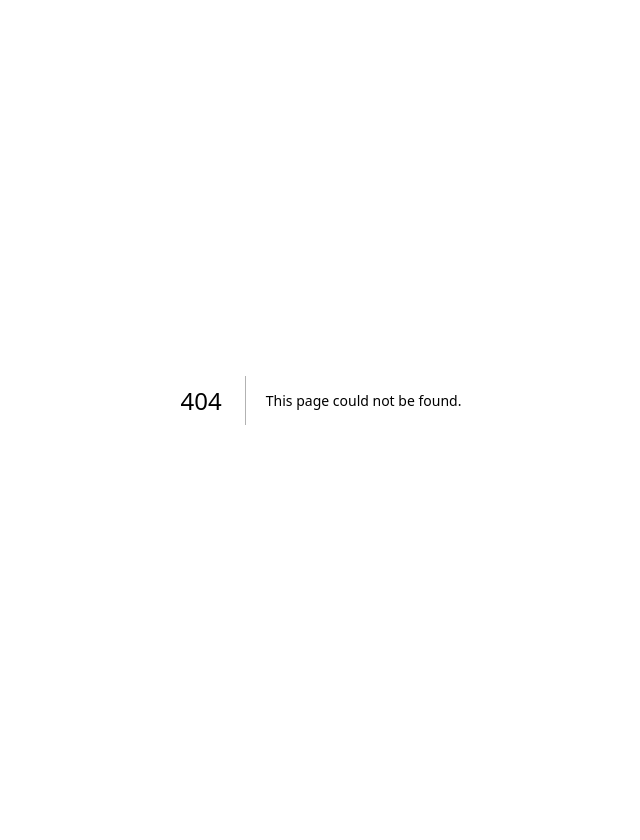
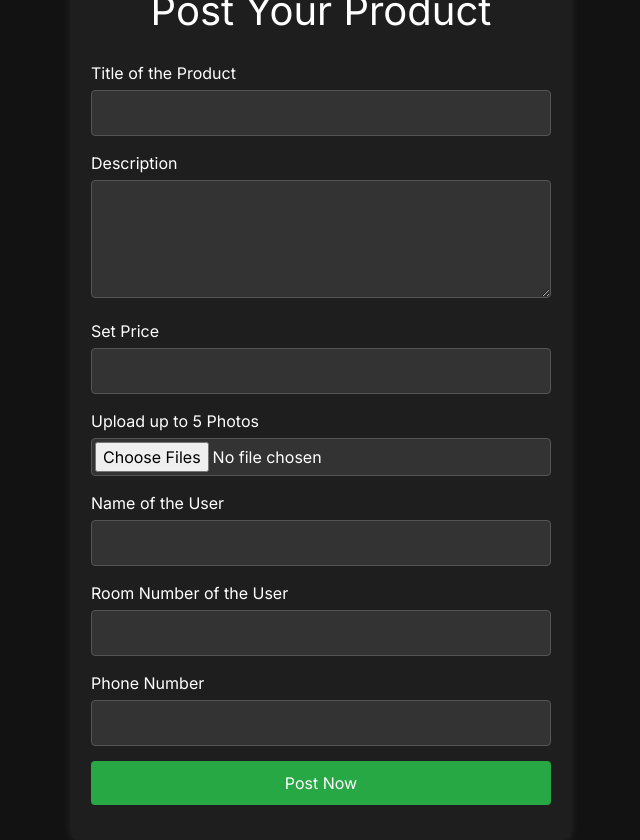
Before and after one commit to Markt-2024/Markt, a Next.js app: page /post-your-product in a window 1280 px wide. Before the commit this address had no page. Shown: the whole page, without its empty margins (319-959 px from the left). Before the commit the page ends 800 px from the top, so only its background shows below. Built offline with nearby package versions, Linux system fonts and the light colour scheme.

Commit message:
added 'post-your-product' component

```diff
--- a/src/app/globals.css
+++ b/src/app/globals.css
@@ -2,32 +2,75 @@
   @tailwind components;
   @tailwind utilities;
 
+  @layer base {
     :root {
-  --foreground-rgb: 0, 0, 0;
-  --background-start-rgb: 214, 219, 220;
-  --background-end-rgb: 255, 255, 255;
+      --background: 0 0% 100%;
+      --foreground: 222.2 84% 4.9%;
+
+      --card: 0 0% 100%;
+      --card-foreground: 222.2 84% 4.9%;
+
+      --popover: 0 0% 100%;
+      --popover-foreground: 222.2 84% 4.9%;
+
+      --primary: 222.2 47.4% 11.2%;
+      --primary-foreground: 210 40% 98%;
+
+      --secondary: 210 40% 96.1%;
+      --secondary-foreground: 222.2 47.4% 11.2%;
+
+      --muted: 210 40% 96.1%;
+      --muted-foreground: 215.4 16.3% 46.9%;
+
+      --accent: 210 40% 96.1%;
+      --accent-foreground: 222.2 47.4% 11.2%;
+
+      --destructive: 0 84.2% 60.2%;
+      --destructive-foreground: 210 40% 98%;
+
+      --border: 214.3 31.8% 91.4%;
+      --input: 214.3 31.8% 91.4%;
+      --ring: 222.2 84% 4.9%;
+
+      --radius: 0.5rem;
     }
 
-@media (prefers-color-scheme: dark) {
-  :root {
-    --foreground-rgb: 255, 255, 255;
-    --background-start-rgb: 0, 0, 0;
-    --background-end-rgb: 0, 0, 0;
+    .dark {
+      --background: 222.2 84% 4.9%;
+      --foreground: 210 40% 98%;
+
+      --card: 222.2 84% 4.9%;
+      --card-foreground: 210 40% 98%;
+
+      --popover: 222.2 84% 4.9%;
+      --popover-foreground: 210 40% 98%;
+
+      --primary: 210 40% 98%;
+      --primary-foreground: 222.2 47.4% 11.2%;
+
+      --secondary: 217.2 32.6% 17.5%;
+      --secondary-foreground: 210 40% 98%;
+
+      --muted: 217.2 32.6% 17.5%;
+      --muted-foreground: 215 20.2% 65.1%;
+
+      --accent: 217.2 32.6% 17.5%;
+      --accent-foreground: 210 40% 98%;
+
+      --destructive: 0 62.8% 30.6%;
+      --destructive-foreground: 210 40% 98%;
+
+      --border: 217.2 32.6% 17.5%;
+      --input: 217.2 32.6% 17.5%;
+      --ring: 212.7 26.8% 83.9%;
     }
   }
 
+  @layer base {
+    * {
+      @apply border-border;
+    }
     body {
-  color: rgb(var(--foreground-rgb));
-  background: linear-gradient(
-      to bottom,
-      transparent,
-      rgb(var(--background-end-rgb))
-    )
-    rgb(var(--background-start-rgb));
-}
-
-@layer utilities {
-  .text-balance {
-    text-wrap: balance;
+      @apply bg-background text-foreground;
     }
   }
--- /dev/null
+++ b/src/app/name/page.js
@@ -0,0 +1,7 @@
+export default function name() {
+    return(
+        <>
+        <h1>name</h1>
+        </>
+    );
+}
--- a/src/app/page.js
+++ b/src/app/page.js
@@ -1,9 +1,9 @@
-import NavBar from "@/components/NavBar";
+
 
 export default function Home() {
   return (
     <>
-    <NavBar/>
+
     </>
   );
 }
--- /dev/null
+++ b/src/app/post-your-product/page.js
@@ -0,0 +1,42 @@
+import './style.css'
+
+export default function page() {
+    return (
+        <div class="form-container">
+        <h1>Post Your Product</h1>
+        <form action="/submit-product" method="post" enctype="multipart/form-data">
+            <div class="form-group">
+                <label for="title">Title of the Product</label>
+                <input type="text" id="title" name="title" required/>
+            </div>
+            <div class="form-group">
+                <label for="description">Description</label>
+                <textarea id="description" name="description" rows="4" required></textarea>
+            </div>
+            <div class="form-group">
+                <label for="price">Set Price</label>
+                <input type="number" id="price" name="price" required/>
+            </div>
+            <div class="form-group">
+                <label for="photos">Upload up to 5 Photos</label>
+                <input type="file" id="photos" name="photos[]" accept="image/*" multiple required/>
+            </div>
+            <div class="form-group">
+                <label for="name">Name of the User</label>
+                <input type="text" id="name" name="name" required/>
+            </div>
+            <div class="form-group">
+                <label for="room-number">Room Number of the User</label>
+                <input type="text" id="room-number" name="room_number" required/>
+            </div>
+            <div class="form-group">
+                <label for="phone-number">Phone Number</label>
+                <input type="tel" id="phone-number" name="phone_number" required/>
+            </div>
+            <div class="form-group">
+                <button type="submit">Post Now</button>
+            </div>
+        </form>
+    </div>
+    );
+}
--- /dev/null
+++ b/src/app/post-your-product/style.css
@@ -0,0 +1,68 @@
+body {
+    font-family: Arial, sans-serif;
+    background-color: #121212; /* Dark background color */
+    color: #ffffff; /* Light text color */
+    display: flex;
+    justify-content: center;
+    align-items: center;
+    height: 100vh;
+    margin: 0;
+}
+
+.form-container {
+    background-color: #1e1e1e; /* Slightly lighter background */
+    padding: 20px;
+    border-radius: 8px;
+    box-shadow: 0 0 10px rgba(255, 255, 255, 0.1); /* White shadow for contrast */
+    width: 100%;
+    max-width: 500px;
+}
+
+.form-container h1 {
+    font-size: 40px;
+    text-align: center;
+    margin-bottom: 20px;
+    color: #ffffff; /* Light text color */
+}
+
+.form-group {
+    margin-bottom: 15px;
+}
+
+.form-group label {
+    display: block;
+    margin-bottom: 5px;
+    color: #ffffff; /* Light text color */
+}
+
+.form-group input,
+.form-group textarea {
+    width: 100%;
+    padding: 10px;
+    background-color: #333; /* Darker input background */
+    border: 1px solid #555; /* Darker border color */
+    color: #ffffff; /* Light text color */
+    border-radius: 4px;
+}
+
+.form-group input[type="file"] {
+    padding: 3px;
+    background-color: #333; /* Darker input background */
+    border: 1px solid #555; /* Darker border color */
+    color: #ffffff; /* Light text color */
+}
+
+.form-group button {
+    width: 100%;
+    padding: 10px;
+    background-color: #28a745; /* Green button color */
+    color: #ffffff; /* Light text color */
+    border: none;
+    border-radius: 4px;
+    font-size: 16px;
+    cursor: pointer;
+}
+
+.form-group button:hover {
+    background-color: #218838; /* Darker green on hover */
+}
--- a/src/components/NavBar.css
+++ /dev/null
@@ -1,12 +0,0 @@
-.main{
-    width: 100vw;
-    height: 100vh;
-    background-color: rgb(19, 18, 18);
-    display:flex;
-    justify-content: center;
-    align-items: center;
-}
-h1{
-    font-size: 100px;
-    color: rgb(199, 199, 199);
-}
--- a/src/components/NavBar.js
+++ /dev/null
@@ -1,9 +0,0 @@
-import './NavBar.css';
-
-export default function NavBar() {
-    return(
-        <div className="main">
-            <h1>Markt</h1>
-        </div>
-    );
-}
--- a/tailwind.config.js
+++ b/tailwind.config.js
@@ -1,18 +1,77 @@
 /** @type {import('tailwindcss').Config} */
 module.exports = {
+  darkMode: ["class"],
   content: [
-    "./src/pages/**/*.{js,ts,jsx,tsx,mdx}",
-    "./src/components/**/*.{js,ts,jsx,tsx,mdx}",
-    "./src/app/**/*.{js,ts,jsx,tsx,mdx}",
+    './pages/**/*.{js,jsx}',
+    './components/**/*.{js,jsx}',
+    './app/**/*.{js,jsx}',
+    './src/**/*.{js,jsx}',
   ],
+  prefix: "",
   theme: {
+    container: {
+      center: true,
+      padding: "2rem",
+      screens: {
+        "2xl": "1400px",
+      },
+    },
     extend: {
-      backgroundImage: {
-        "gradient-radial": "radial-gradient(var(--tw-gradient-stops))",
-        "gradient-conic":
-          "conic-gradient(from 180deg at 50% 50%, var(--tw-gradient-stops))",
+      colors: {
+        border: "hsl(var(--border))",
+        input: "hsl(var(--input))",
+        ring: "hsl(var(--ring))",
+        background: "hsl(var(--background))",
+        foreground: "hsl(var(--foreground))",
+        primary: {
+          DEFAULT: "hsl(var(--primary))",
+          foreground: "hsl(var(--primary-foreground))",
+        },
+        secondary: {
+          DEFAULT: "hsl(var(--secondary))",
+          foreground: "hsl(var(--secondary-foreground))",
+        },
+        destructive: {
+          DEFAULT: "hsl(var(--destructive))",
+          foreground: "hsl(var(--destructive-foreground))",
+        },
+        muted: {
+          DEFAULT: "hsl(var(--muted))",
+          foreground: "hsl(var(--muted-foreground))",
+        },
+        accent: {
+          DEFAULT: "hsl(var(--accent))",
+          foreground: "hsl(var(--accent-foreground))",
+        },
+        popover: {
+          DEFAULT: "hsl(var(--popover))",
+          foreground: "hsl(var(--popover-foreground))",
+        },
+        card: {
+          DEFAULT: "hsl(var(--card))",
+          foreground: "hsl(var(--card-foreground))",
+        },
+      },
+      borderRadius: {
+        lg: "var(--radius)",
+        md: "calc(var(--radius) - 2px)",
+        sm: "calc(var(--radius) - 4px)",
+      },
+      keyframes: {
+        "accordion-down": {
+          from: { height: "0" },
+          to: { height: "var(--radix-accordion-content-height)" },
+        },
+        "accordion-up": {
+          from: { height: "var(--radix-accordion-content-height)" },
+          to: { height: "0" },
+        },
+      },
+      animation: {
+        "accordion-down": "accordion-down 0.2s ease-out",
+        "accordion-up": "accordion-up 0.2s ease-out",
       },
     },
   },
-  plugins: [],
-};
+  plugins: [require("tailwindcss-animate")],
+}
```
Also changed, not shown: package.json (+9 -4 lines), components.json (added), 1 other file (tests, documents, lock files or other folders). Lines whose indentation alone changed are shown as unchanged.
